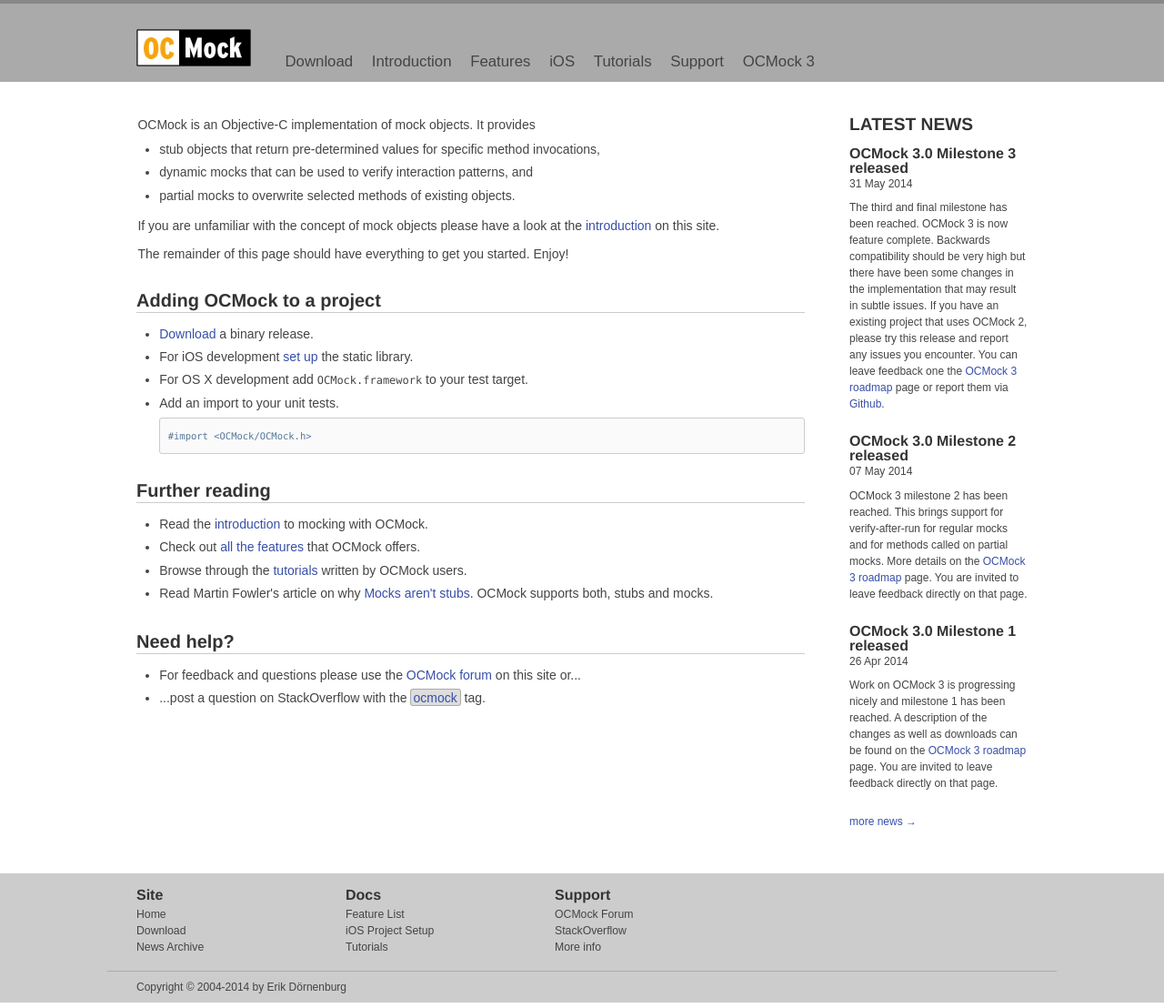
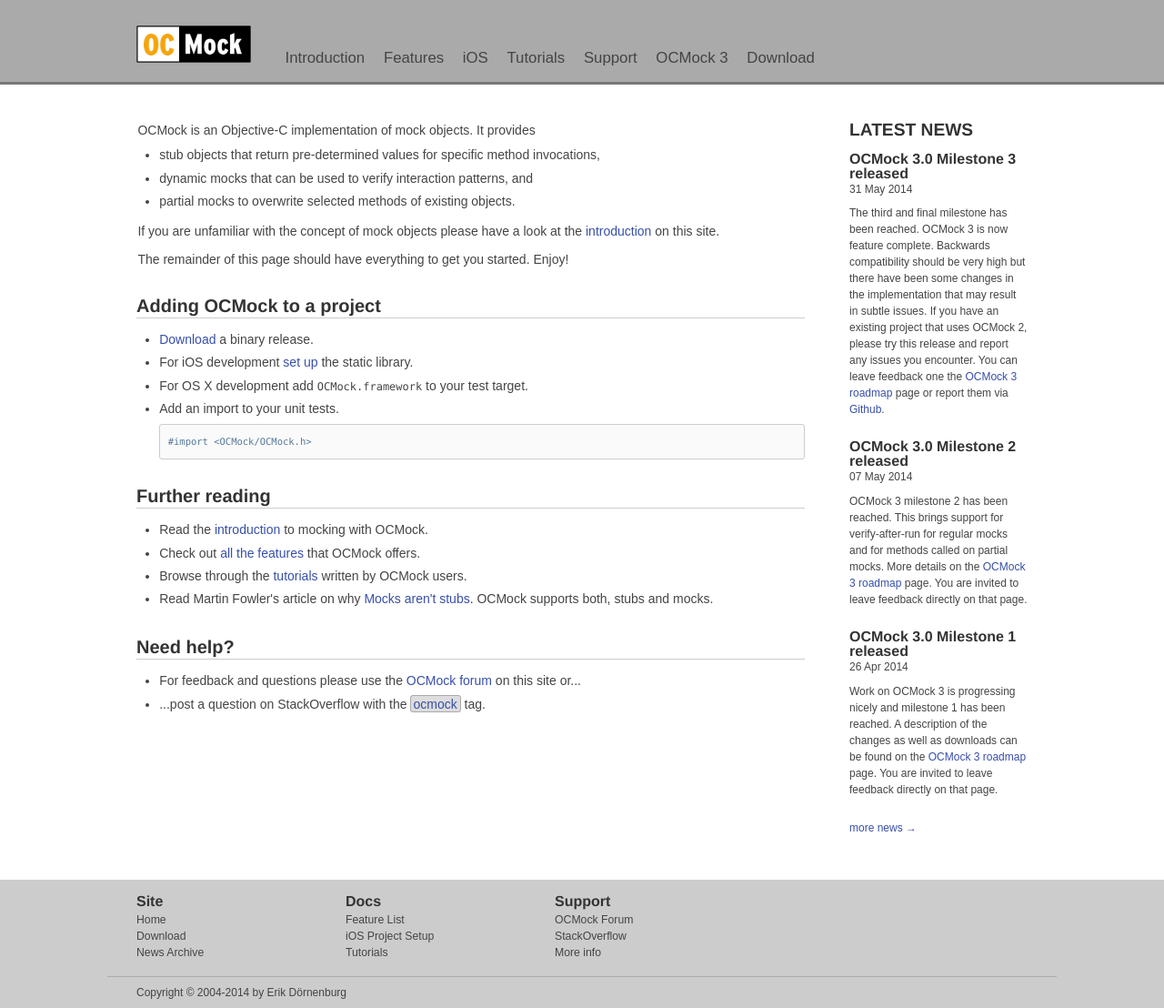
Before and after one commit to erikdoe/ocmock, a Jekyll site: the page built from index.html, in a window 1280 px wide. Shown: the whole page at 91% size. Built offline with Jekyll 4.4.1, drawn with Linux system fonts in a browser that asks for light colours.

Commit message:
Formatting.

```diff
--- a/_layouts/default.html
+++ b/_layouts/default.html
@@ -85,13 +85,13 @@
 			<nav>
 				<ul>
 					<li><a href="{{ site.baseurl }}/"><img src="{{ site.baseurl }}/images/ocmock.png" width="126" height="41" alt="OCMock"></a></li>
-					<li class="textnav"><a href="{{ site.baseurl }}/download">Download</a></li>
 					<li class="textnav"><a href="{{ site.baseurl }}/introduction">Introduction</a></li>
 					<li class="textnav"><a href="{{ site.baseurl }}/features">Features</a></li>
 					<li class="textnav"><a href="{{ site.baseurl }}/ios">iOS</a></li>
 					<li class="textnav"><a href="{{ site.baseurl }}/tutorials">Tutorials</a></li>
 					<li class="textnav"><a href="{{ site.baseurl }}/support">Support</a></li>
 					<li class="textnav"><a href="{{ site.baseurl }}/ocmock3">OCMock 3</a></li>
+					<li class="textnav"><a href="{{ site.baseurl }}/download">Download</a></li>
 				</ul>
 			</nav>
 	 	</div>
--- a/stylesheets/screen.css
+++ b/stylesheets/screen.css
@@ -74,7 +74,7 @@ p {
 code {
 	font-family: "Menlo", monospace;
 	font-size: 0.857em;
-	line-height: 1.3em;
+	line-height: 1.5em;
 	color: #444;
 }
 
@@ -250,12 +250,13 @@ div#masthead header a:hover {
 
 div#masthead {
     background: #AAA;
-    border-top: 4px solid #888;
+    border-bottom: 3px solid #777;
+    margin-bottom: 1.5em;
 }
 
 div#masthead nav ul {
 	max-width: 980px;
-	margin: 0 auto 1.5em auto;
+	margin: 0 auto 0.3em auto;
 	padding: 2em 2em 0.5em 2em;
 /*    border-bottom: 1px solid #CCC;*/
 }
```
